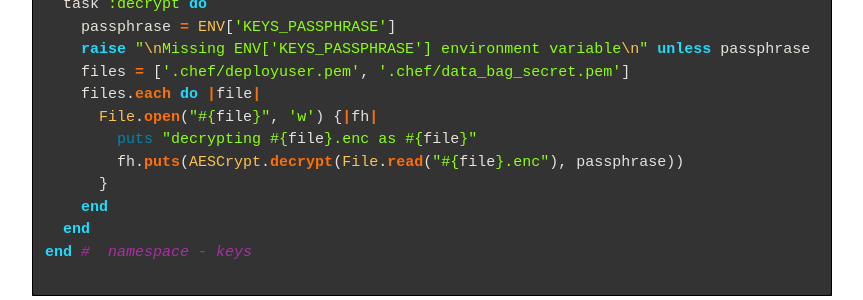
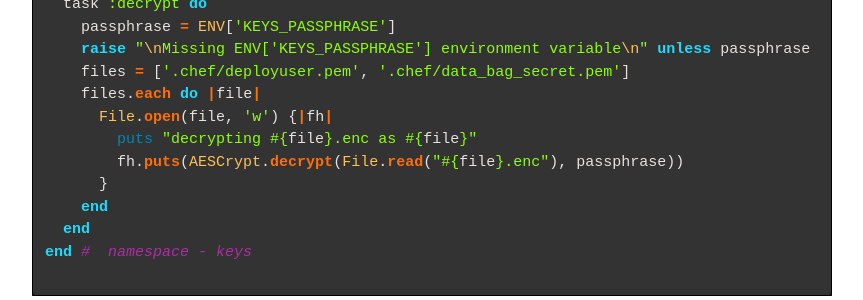
Before and after one commit to parabuzzle/parabuzzle.github.io, a Jekyll site: the page built from _posts/2014-09-19-managing-chef-with-codeship.md, in a window 1280 px wide and 900 px high, scrolled down 3045 px. Shown: the part 151-451 px from the top of the window, without its empty margins (208-1071 px from the left). Built offline with Jekyll 4.4.1, drawn with Linux system fonts in a browser that asks for light colours; Markdown is read by kramdown in place of the engine named in the settings; comment, search, counter and statistics services are not loaded.

Commit message:
clean up code

```diff
--- a/_posts/2014-09-19-managing-chef-with-codeship.md
+++ b/_posts/2014-09-19-managing-chef-with-codeship.md
@@ -123,7 +123,7 @@ namespace :keys do
     raise "\nMissing ENV['KEYS_PASSPHRASE'] environment variable\n" unless passphrase
     files = ['.chef/deployuser.pem', '.chef/data_bag_secret.pem']
     files.each do |file|
-      File.open("#{file}", 'w') {|fh|
+      File.open(file, 'w') {|fh|
         puts "decrypting #{file}.enc as #{file}"
         fh.puts(AESCrypt.decrypt(File.read("#{file}.enc"), passphrase))
       }
```
